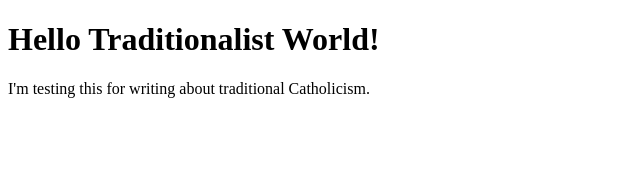
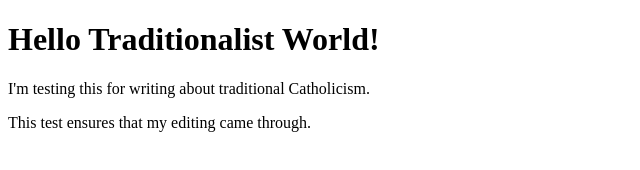
Before and after one commit to SedeWiki/conclavism.github.io, a plain HTML site: page index.html in a window 1280 px wide. Shown: the whole page, without its empty margins (0-640 px from the left). Drawn offline with Linux system fonts and the light colour scheme.

Commit message:
Update index.html

```diff
--- a/index.html
+++ b/index.html
@@ -3,5 +3,6 @@
 <body>
 <h1>Hello Traditionalist World!</h1>
 <p>I'm testing this for writing about traditional Catholicism.</p>
+<p>This test ensures that my editing came through. <p>
 </body>
 </html>
```
